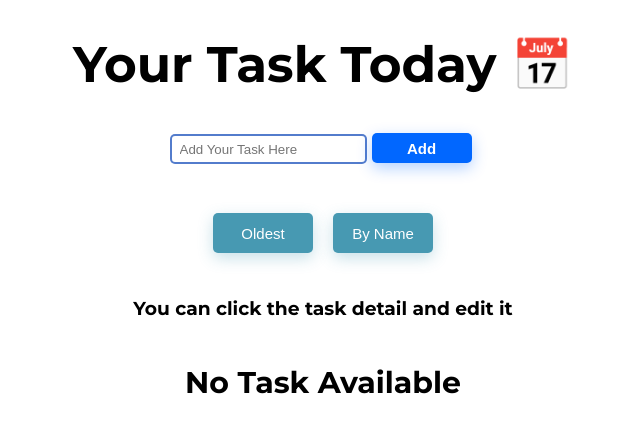
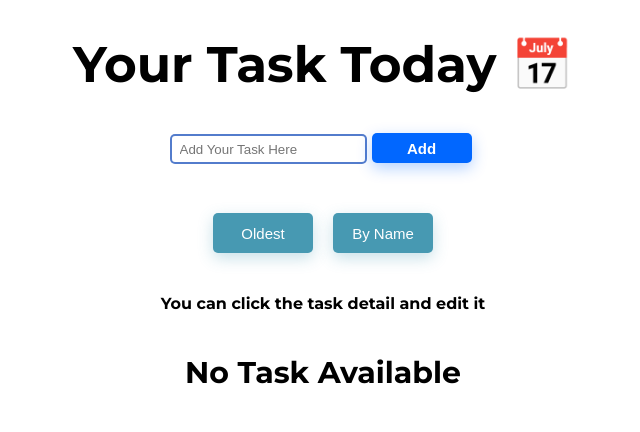
Before and after one commit to moriishika/Bicarakan.id-Front-End-Test, a Next.js app: page / in a window 1280 px wide. Shown: the top 432 px of the page, without its empty margins (317-957 px from the left). Built offline with nearby package versions, Linux system fonts and the light colour scheme.

Commit message:
edit guide text size

```diff
--- a/containers/TodoPage/Component.tsx
+++ b/containers/TodoPage/Component.tsx
@@ -147,7 +147,7 @@ const Component = () => {
             <Styled.SorterButton onClick={sortByTime}>{isNewest ? 'Newest' : 'Oldest'}</Styled.SorterButton>
             <Styled.SorterButton onClick={sortAlphabetically}>By Name</Styled.SorterButton>
         </Styled.SorterButtons>
-        <h3>You can click the task detail and edit it</h3>
+        <Styled.GuideText>You can click the task detail and edit it</Styled.GuideText>
 
         <Styled.Todos>
           {/* if there is no task a text will be shown */}
--- a/containers/TodoPage/style.ts
+++ b/containers/TodoPage/style.ts
@@ -13,6 +13,11 @@ export const Title = styled.h1`
   font-size: 50px;
   text-align: center;
 `;
+
+export const GuideText = styled.h3`
+font-size: 1rem;
+  text-align: center;
+`
 
 export const Todos = styled.div`
   display: flex;
```
